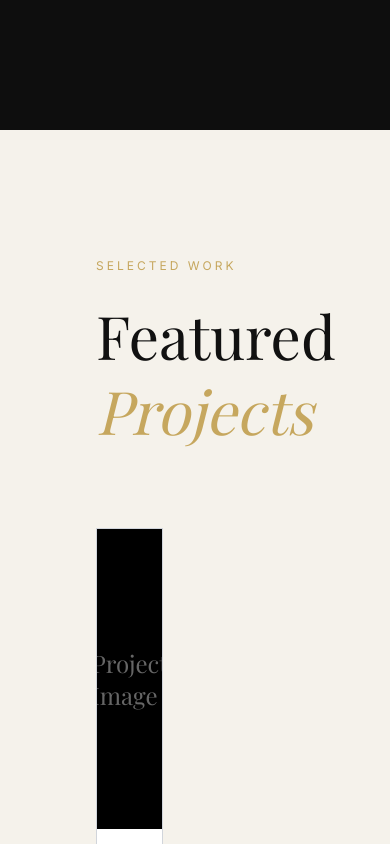
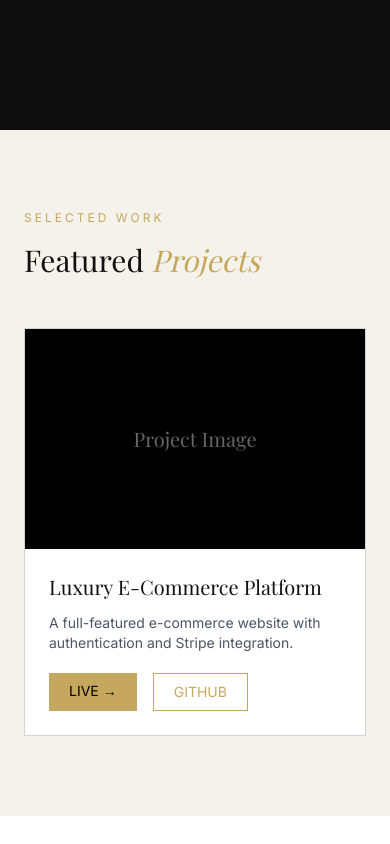
Before and after one commit to samota2004/portfolio, a React (Create React App) app in the folder client/: page / in a window 390 px wide. Shown: the part 3240-4084 px from the top of the page. Built offline with nearby package versions, Linux system fonts and the light colour scheme; the HTML template or start-up script is replaced by a standard one.

Commit message:
Update Projects.jsx

```diff
--- a/client/src/components/Projects.jsx
+++ b/client/src/components/Projects.jsx
@@ -82,13 +82,16 @@ function Projects() {
   };
 
   return (
-    <section id="projects" className="bg-cream px-24 py-32">
-      <div className="mb-20 flex justify-between items-center">
+    <section id="projects" className="bg-cream px-6 md:px-24 py-20 md:py-32">
+
+      <div className="mb-12 md:mb-20 flex flex-col md:flex-row md:justify-between md:items-center gap-6">
+
         <div>
-          <p className="text-gold tracking-[3px] text-xs uppercase mb-6">
+          <p className="text-gold tracking-[3px] text-xs uppercase mb-4">
             Selected Work
           </p>
-          <h2 className="text-6xl leading-tight">
+
+          <h2 className="text-3xl md:text-6xl leading-tight">
             Featured <span className="text-gold italic">Projects</span>
           </h2>
         </div>
@@ -96,20 +99,22 @@ function Projects() {
         {isAdmin && (
           <button
             onClick={handleAdd}
-            className="bg-gold px-6 py-2 text-black"
+            className="bg-gold px-6 py-2 text-black w-fit"
           >
             + Add Project
           </button>
         )}
       </div>
 
-      <div className="grid grid-cols-2 gap-16">
+      <div className="grid grid-cols-1 md:grid-cols-2 gap-10 md:gap-16">
+
         {projects.map((project) => (
           <div
             key={project.id}
             className="border border-gray-300 bg-white relative"
           >
-            <div className="h-[300px] bg-black flex items-center justify-center overflow-hidden">
+
+            <div className="h-[220px] md:h-[300px] bg-black flex items-center justify-center overflow-hidden">
               {project.image ? (
                 <img
                   src={project.image}
@@ -117,22 +122,24 @@ function Projects() {
                   className="w-full h-full object-cover"
                 />
               ) : (
-                <h3 className="text-white opacity-40 font-serif text-2xl">
+                <h3 className="text-white opacity-40 font-serif text-xl md:text-2xl">
                   Project Image
                 </h3>
               )}
             </div>
 
-            <div className="p-8">
-              <h3 className="text-2xl font-serif mb-4">
+            <div className="p-6 md:p-8">
+
+              <h3 className="text-xl md:text-2xl font-serif mb-3 md:mb-4">
                 {project.title}
               </h3>
 
-              <p className="text-gray-600 text-sm mb-6">
+              <p className="text-gray-600 text-sm md:text-base mb-5 md:mb-6">
                 {project.description}
               </p>
 
-              <div className="flex gap-6">
+              <div className="flex gap-4 md:gap-6 flex-wrap">
+
                 <a
                   href={project.live}
                   target="_blank"
@@ -152,6 +159,7 @@ function Projects() {
                 >
                   GITHUB
                 </a>
+
               </div>
 
               {isAdmin && (
@@ -177,6 +185,7 @@ function Projects() {
                 Delete
               </button>
             )}
+
           </div>
         ))}
       </div>
```
Lines whose indentation alone changed are shown as unchanged.
